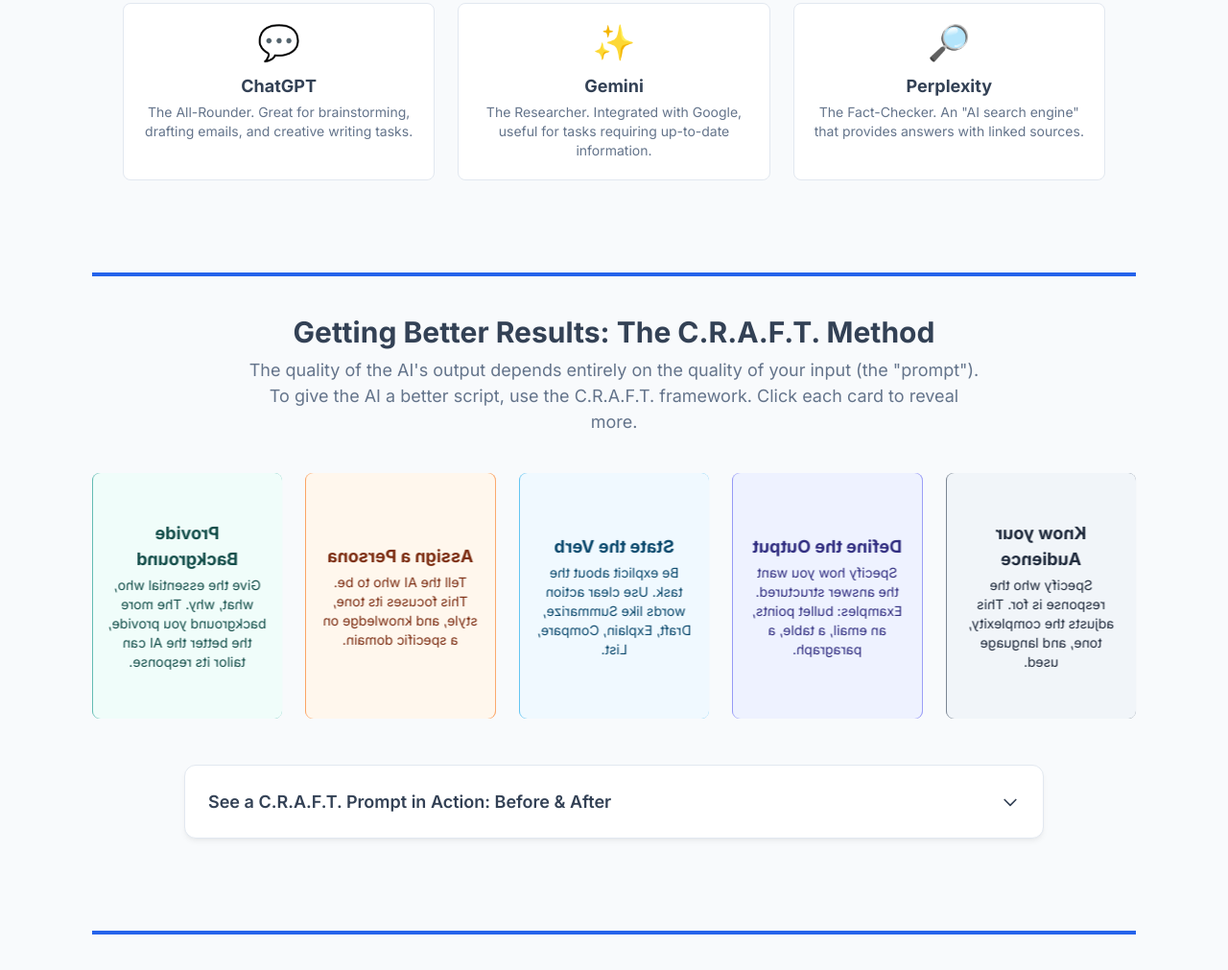
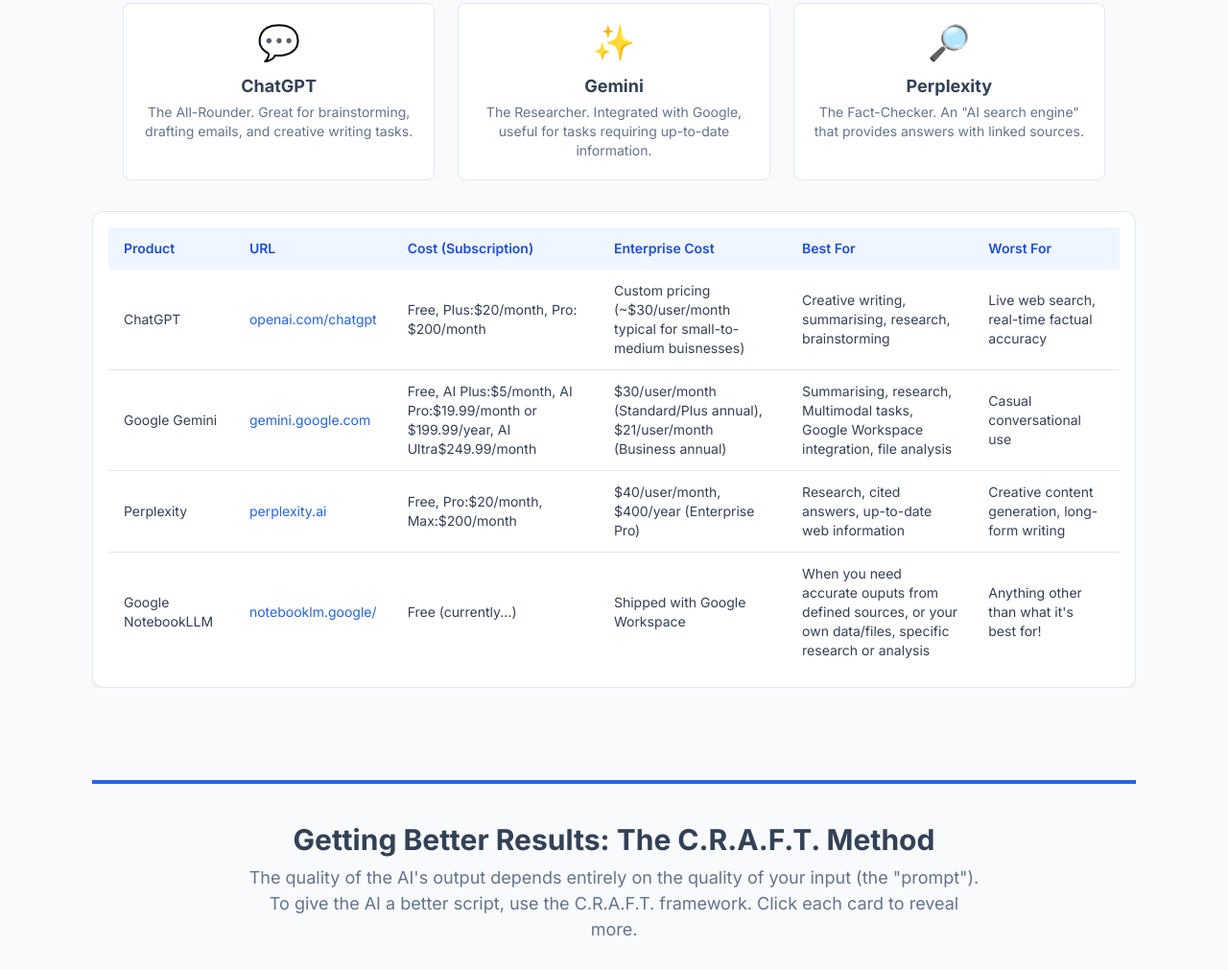
Before and after one commit to ellispaz/neumind-3hub-enable-law, a plain HTML site: page index.html in a window 1280 px wide. Shown: the part 816-1827 px from the top of the page at 96% size. Drawn offline with nearby package versions, Linux system fonts and the light colour scheme.

Commit message:
added common ai tools details

```diff
--- a/index.html
+++ b/index.html
@@ -115,6 +115,56 @@
                     <div class="text-4xl">🔎</div>
                     <h5 class="font-bold mt-3">Perplexity</h5>
                     <p class="text-sm text-slate-500 mt-1">The Fact-Checker. An "AI search engine" that provides answers with linked sources.</p>
+                </div>
+            </div>
+            <div class="mt-8 overflow-x-auto">
+                <div class="section-card p-4">
+                    <table class="min-w-full text-sm">
+                        <thead class="bg-blue-50 text-blue-700">
+                            <tr>
+                                <th class="text-left font-semibold px-4 py-3">Product</th>
+                                <th class="text-left font-semibold px-4 py-3">URL</th>
+                                <th class="text-left font-semibold px-4 py-3">Cost (Subscription)</th>
+                                <th class="text-left font-semibold px-4 py-3">Enterprise Cost</th>
+                                <th class="text-left font-semibold px-4 py-3">Best For</th>
+                                <th class="text-left font-semibold px-4 py-3">Worst For</th>
+                            </tr>
+                        </thead>
+                        <tbody class="divide-y divide-slate-200 text-slate-700">
+                            <tr>
+                                <td class="px-4 py-3">ChatGPT</td>
+                                <td class="px-4 py-3"><a href="http://openai.com/chatgpt" class="text-blue-600 hover:underline">openai.com/chatgpt</a></td>
+                                <td class="px-4 py-3">Free, Plus:$20/month, Pro: $200/month</td>
+                                <td class="px-4 py-3">Custom pricing (~$30/user/month typical for small-to-medium buisnesses)</td>
+                                <td class="px-4 py-3">Creative writing, summarising, research, brainstorming</td>
+                                <td class="px-4 py-3">Live web search, real-time factual accuracy</td>
+                            </tr>
+                            <tr>
+                                <td class="px-4 py-3">Google Gemini</td>
+                                <td class="px-4 py-3"><a href="http://gemini.google.com" class="text-blue-600 hover:underline">gemini.google.com</a></td>
+                                <td class="px-4 py-3">Free, AI Plus:$5/month, AI Pro:$19.99/month or $199.99/year, AI Ultra$249.99/month</td>
+                                <td class="px-4 py-3">$30/user/month (Standard/Plus annual), $21/user/month (Business annual)</td>
+                                <td class="px-4 py-3">Summarising, research, Multimodal tasks, Google Workspace integration, file analysis</td>
+                                <td class="px-4 py-3">Casual conversational use</td>
+                            </tr>
+                            <tr>
+                                <td class="px-4 py-3">Perplexity</td>
+                                <td class="px-4 py-3"><a href="http://perplexity.ai" class="text-blue-600 hover:underline">perplexity.ai</a></td>
+                                <td class="px-4 py-3">Free, Pro:$20/month, Max:$200/month</td>
+                                <td class="px-4 py-3">$40/user/month, $400/year (Enterprise Pro)</td>
+                                <td class="px-4 py-3">Research, cited answers, up-to-date web information</td>
+                                <td class="px-4 py-3">Creative content generation, long-form writing</td>
+                            </tr>
+                            <tr>
+                                <td class="px-4 py-3">Google NotebookLLM</td>
+                                <td class="px-4 py-3"><a href="https://notebooklm.google/" class="text-blue-600 hover:underline">notebooklm.google/</a></td>
+                                <td class="px-4 py-3">Free (currently...)</td>
+                                <td class="px-4 py-3">Shipped with Google Workspace</td>
+                                <td class="px-4 py-3">When you need accurate ouputs from defined sources, or your own data/files, specific research or analysis</td>
+                                <td class="px-4 py-3">Anything other than what it's best for!</td>
+                            </tr>
+                        </tbody>
+                    </table>
                 </div>
             </div>
         </section>
```
